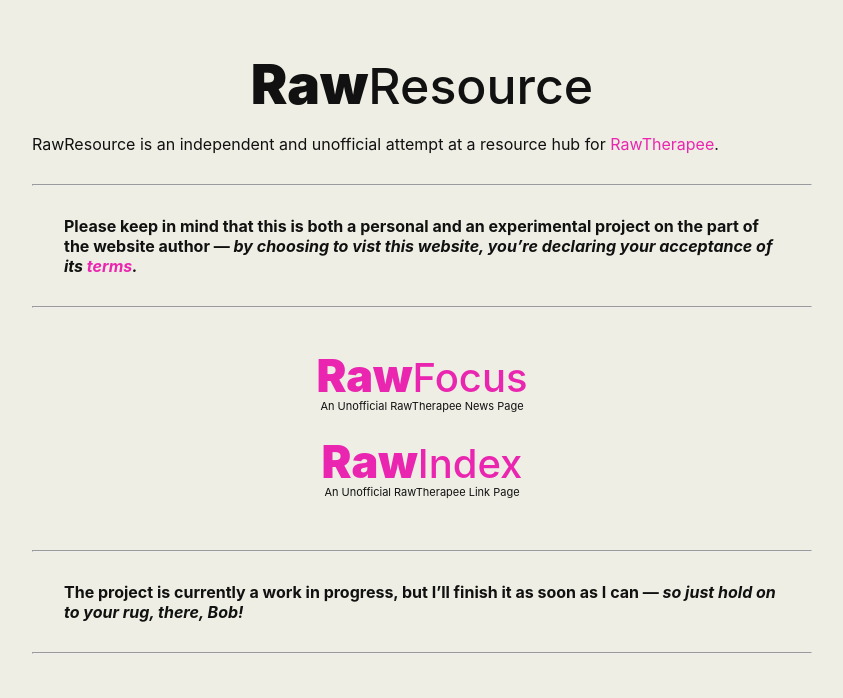
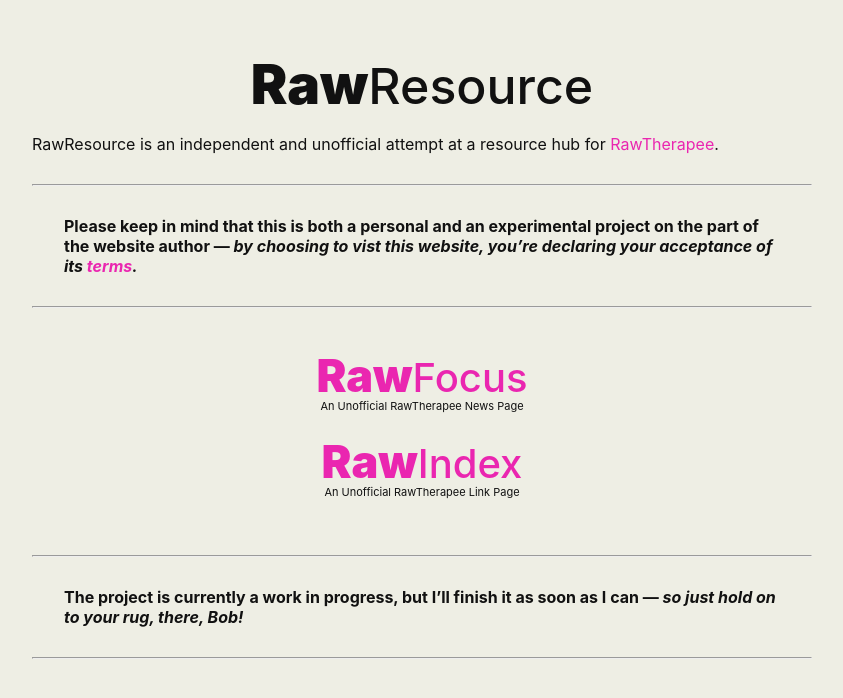
Before and after one commit to martbetz/martbetz.github.io, a Jekyll site: the page built from WIP/homepage.html, in a window 1280 px wide. Shown: the top 698 px of the page, without its empty margins (218-1061 px from the left). Built offline with Jekyll 4.4.1, drawn with Linux system fonts in a browser that asks for light colours.

Commit message:
Update homepage.html

```diff
--- a/WIP/homepage.html
+++ b/WIP/homepage.html
@@ -50,7 +50,7 @@
    </center>
 </p>
 
-<p style="margin-top: 50px;">
+<p style="margin-top: 55px;">
    <hr>
 </p>
 
```
